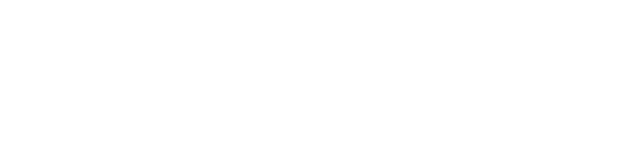
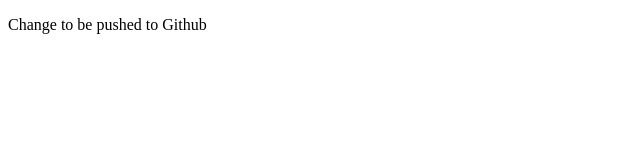
Before and after one commit to Buschbraue/git-demo, a plain HTML site: page index.html in a window 1280 px wide. Shown: the whole page, without its empty margins (0-640 px from the left). Drawn offline with Linux system fonts and the light colour scheme.

Commit message:
Updating index.html

```diff
--- a/index.html
+++ b/index.html
@@ -7,7 +7,9 @@
 	<body>
 		<nav></nav>
 			<header></header>
-			<main></main>
+			<main>
+			 <p>Change to be pushed to Github</p>
+			</main>
 			<footer></footer>
 	</body>
 </html>
```
